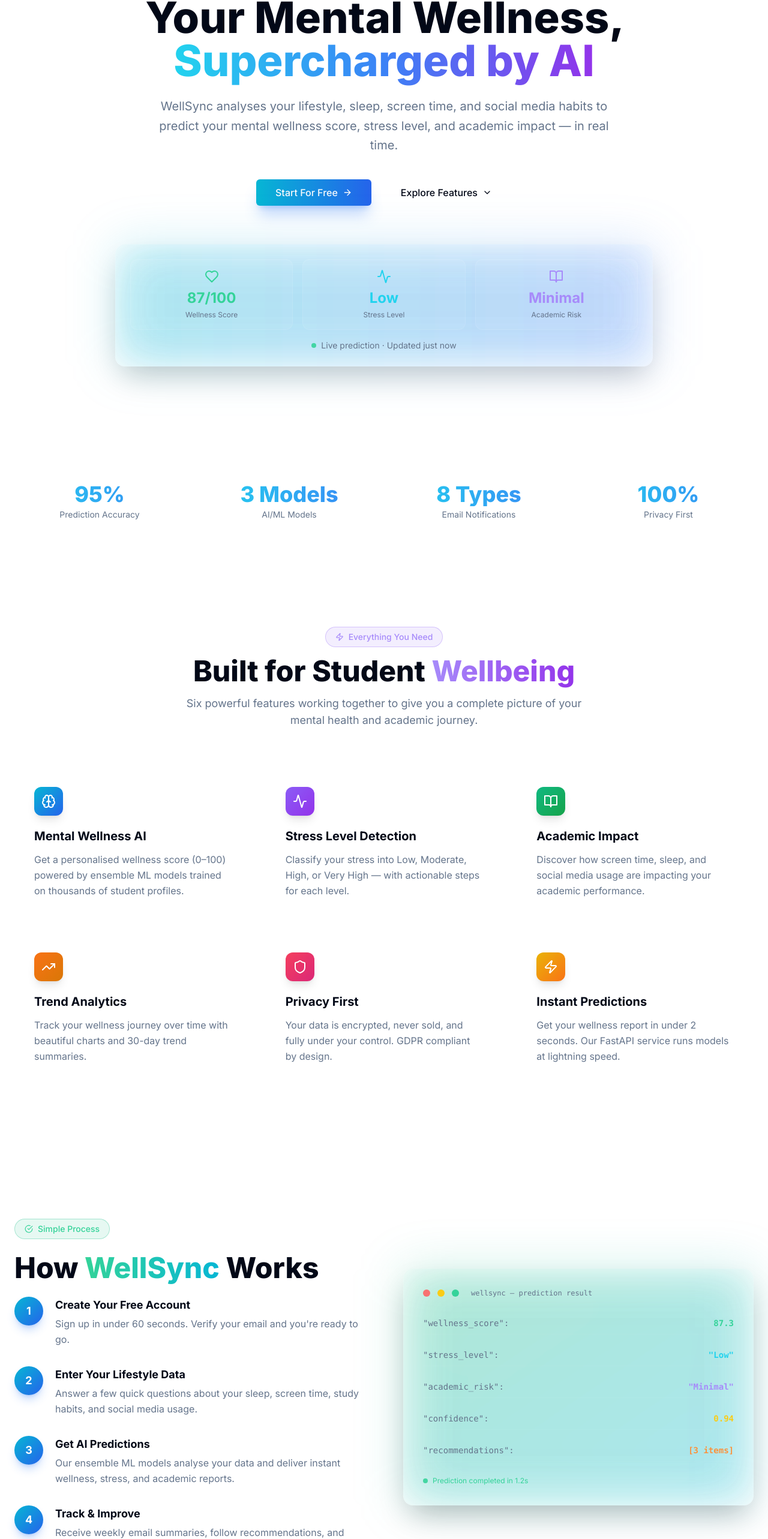
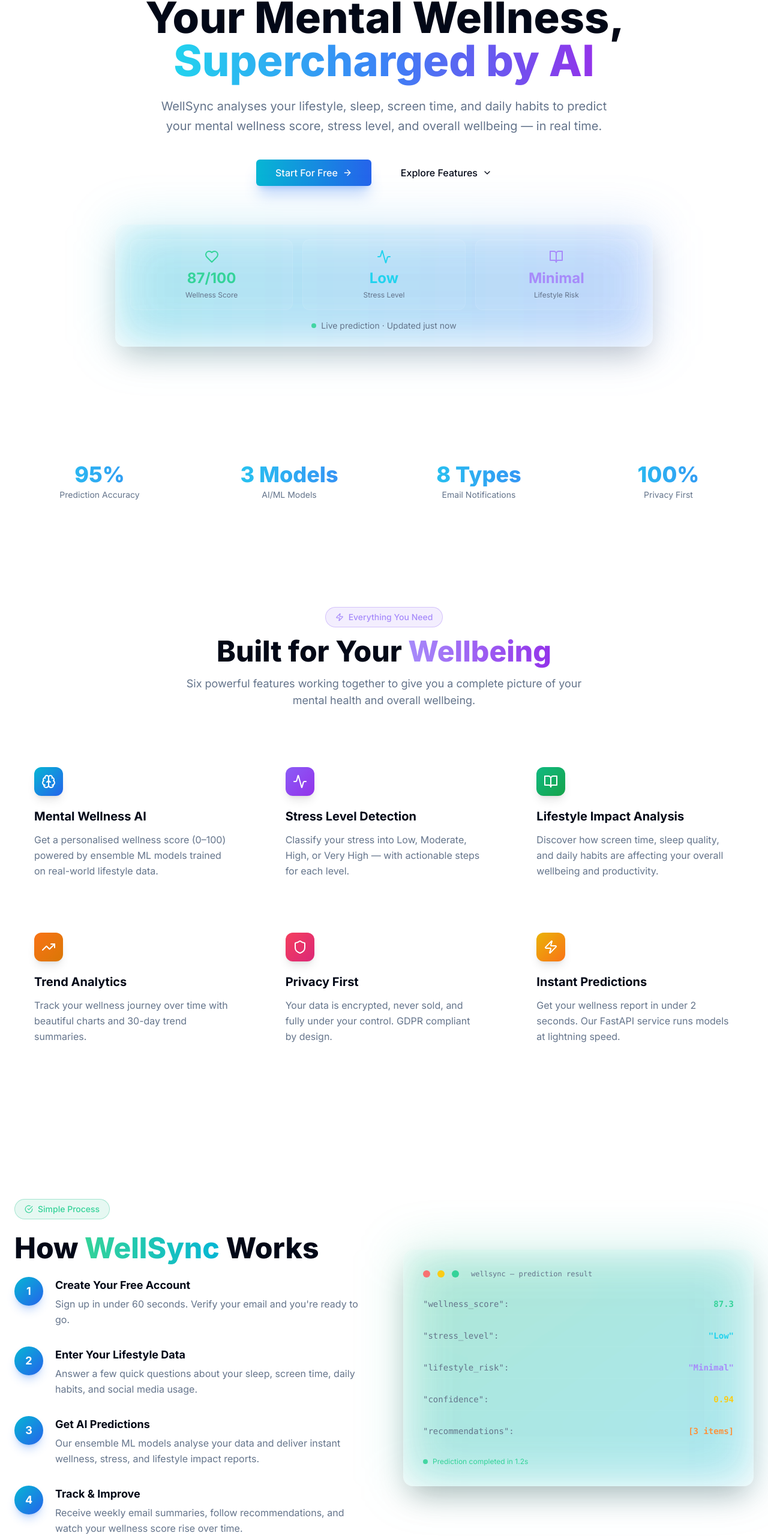
Before and after one commit to YahyaEajass05/WellSync, a Next.js app in the folder frontend/: page / in a window 1280 px wide. Shown: the part 234-2800 px from the top of the page at 60% size. Built offline with nearby package versions, Linux system fonts and the light colour scheme.

Commit message:
feat(landing): remove student-specific content, update for all users, replace footer credit with Yahya Eajass

```diff
--- a/frontend/app/page.tsx
+++ b/frontend/app/page.tsx
@@ -158,7 +158,7 @@ export default function HomePage() {
     {
       icon: Brain,
       title: 'Mental Wellness AI',
-      description: 'Get a personalised wellness score (0–100) powered by ensemble ML models trained on thousands of student profiles.',
+      description: 'Get a personalised wellness score (0–100) powered by ensemble ML models trained on real-world lifestyle data.',
       gradient: 'from-cyan-500 to-blue-600',
       delay: '0ms',
     },
@@ -171,8 +171,8 @@ export default function HomePage() {
     },
     {
       icon: BookOpen,
-      title: 'Academic Impact',
-      description: 'Discover how screen time, sleep, and social media usage are impacting your academic performance.',
+      title: 'Lifestyle Impact Analysis',
+      description: 'Discover how screen time, sleep quality, and daily habits are affecting your overall wellbeing and productivity.',
       gradient: 'from-emerald-500 to-green-600',
       delay: '200ms',
     },
@@ -202,21 +202,21 @@ export default function HomePage() {
   const testimonials = [
     {
       name: 'Aisha Perera',
-      role: 'Medical Student, Colombo',
-      text: 'WellSync helped me identify that my late-night screen time was tanking my focus. My GPA improved after following the recommendations.',
+      role: 'Marketing Professional, Colombo',
+      text: 'WellSync helped me identify that my late-night screen time was affecting my focus at work. My productivity improved after following the recommendations.',
       rating: 5,
       avatar: 'AP',
     },
     {
       name: 'Rahul Sharma',
-      role: 'Engineering Student, Kandy',
+      role: 'Software Engineer, Kandy',
       text: 'The stress level analysis was eye-opening. I didn\'t realise I was in the "Very High" category until WellSync flagged it.',
       rating: 5,
       avatar: 'RS',
     },
     {
       name: 'Priya Fernando',
-      role: 'Business Student, Galle',
+      role: 'Freelancer, Galle',
       text: 'Weekly wellness reports sent to my email keep me accountable. The PDF breakdowns are incredibly detailed and easy to understand.',
       rating: 5,
       avatar: 'PF',
@@ -289,7 +289,7 @@ export default function HomePage() {
         </h1>
 
         <p className="text-xl text-muted-foreground mb-10 max-w-3xl mx-auto leading-relaxed animate-fade-in-up animation-delay-200">
-          WellSync analyses your lifestyle, sleep, screen time, and social media habits to predict your mental wellness score, stress level, and academic impact — in real time.
+          WellSync analyses your lifestyle, sleep, screen time, and daily habits to predict your mental wellness score, stress level, and overall wellbeing — in real time.
         </p>
 
         <div className="flex flex-col sm:flex-row gap-4 justify-center mb-16 animate-fade-in-up animation-delay-400">
@@ -319,7 +319,7 @@ export default function HomePage() {
               {[
                 { label: 'Wellness Score', value: '87/100', color: 'text-emerald-400', icon: Heart },
                 { label: 'Stress Level', value: 'Low', color: 'text-cyan-400', icon: Activity },
-                { label: 'Academic Risk', value: 'Minimal', color: 'text-violet-400', icon: BookOpen },
+                { label: 'Lifestyle Risk', value: 'Minimal', color: 'text-violet-400', icon: BookOpen },
               ].map(({ label, value, color, icon: Icon }) => (
                 <div key={label} className="rounded-xl border border-white/10 bg-white/5 p-4 text-center">
                   <Icon className={`h-6 w-6 ${color} mx-auto mb-2`} />
@@ -355,13 +355,13 @@ export default function HomePage() {
             <Zap className="h-3.5 w-3.5" /> Everything You Need
           </div>
           <h2 className="text-4xl md:text-5xl font-extrabold mb-4">
-            Built for Student{' '}
+            Built for Your{' '}
             <span className="bg-gradient-to-r from-violet-400 to-purple-600 bg-clip-text text-transparent">
               Wellbeing
             </span>
           </h2>
           <p className="text-muted-foreground text-lg max-w-2xl mx-auto">
-            Six powerful features working together to give you a complete picture of your mental health and academic journey.
+            Six powerful features working together to give you a complete picture of your mental health and overall wellbeing.
           </p>
         </div>
         <div className="grid sm:grid-cols-2 lg:grid-cols-3 gap-6">
@@ -388,8 +388,8 @@ export default function HomePage() {
               </h2>
               <div className="flex flex-col gap-8">
                 <StepCard number="1" title="Create Your Free Account" description="Sign up in under 60 seconds. Verify your email and you're ready to go." />
-                <StepCard number="2" title="Enter Your Lifestyle Data" description="Answer a few quick questions about your sleep, screen time, study habits, and social media usage." />
-                <StepCard number="3" title="Get AI Predictions" description="Our ensemble ML models analyse your data and deliver instant wellness, stress, and academic reports." />
+                <StepCard number="2" title="Enter Your Lifestyle Data" description="Answer a few quick questions about your sleep, screen time, daily habits, and social media usage." />
+                <StepCard number="3" title="Get AI Predictions" description="Our ensemble ML models analyse your data and deliver instant wellness, stress, and lifestyle impact reports." />
                 <StepCard number="4" title="Track & Improve" description="Receive weekly email summaries, follow recommendations, and watch your wellness score rise over time." />
               </div>
             </div>
@@ -405,7 +405,7 @@ export default function HomePage() {
                   {[
                     { key: 'wellness_score', value: '87.3', color: 'text-emerald-400' },
                     { key: 'stress_level', value: '"Low"', color: 'text-cyan-400' },
-                    { key: 'academic_risk', value: '"Minimal"', color: 'text-violet-400' },
+                    { key: 'lifestyle_risk', value: '"Minimal"', color: 'text-violet-400' },
                     { key: 'confidence', value: '0.94', color: 'text-yellow-400' },
                     { key: 'recommendations', value: '[3 items]', color: 'text-orange-400' },
                   ].map(({ key, value, color }) => (
@@ -430,15 +430,15 @@ export default function HomePage() {
       <section id="testimonials" className="container mx-auto px-6 py-28">
         <div className="text-center mb-16">
           <div className="inline-flex items-center gap-2 px-4 py-1.5 rounded-full border border-yellow-500/30 bg-yellow-500/10 text-yellow-400 text-sm font-medium mb-4">
-            <Users className="h-3.5 w-3.5" /> Student Stories
+            <Users className="h-3.5 w-3.5" /> Real Stories
           </div>
           <h2 className="text-4xl md:text-5xl font-extrabold mb-4">
             Loved by{' '}
             <span className="bg-gradient-to-r from-yellow-400 to-orange-500 bg-clip-text text-transparent">
-              Students
+              Our Users
             </span>
           </h2>
-          <p className="text-muted-foreground text-lg">See what real students are saying about WellSync.</p>
+          <p className="text-muted-foreground text-lg">See what real people are saying about WellSync.</p>
         </div>
         <div className="grid md:grid-cols-3 gap-6">
           {testimonials.map((t) => (
@@ -457,7 +457,7 @@ export default function HomePage() {
             </span>
           </h2>
           <p className="text-muted-foreground text-xl mb-10 max-w-2xl mx-auto">
-            Join thousands of students who use WellSync to stay on top of their mental health and academic performance.
+            Join thousands of people who use WellSync to stay on top of their mental health and overall wellbeing.
           </p>
           <Link href="/register">
             <Button
@@ -480,7 +480,7 @@ export default function HomePage() {
             <span className="font-bold bg-gradient-to-r from-cyan-400 to-blue-500 bg-clip-text text-transparent">WellSync</span>
           </div>
           <p className="text-sm text-muted-foreground text-center">
-            © {new Date().getFullYear()} WellSync · Built at ICBT Campus · MIT License
+            © {new Date().getFullYear()} WellSync · Developed by Yahya Eajass
           </p>
           <div className="flex items-center gap-4 text-sm text-muted-foreground">
             <Link href="/login" className="hover:text-foreground transition-colors">Login</Link>
```
